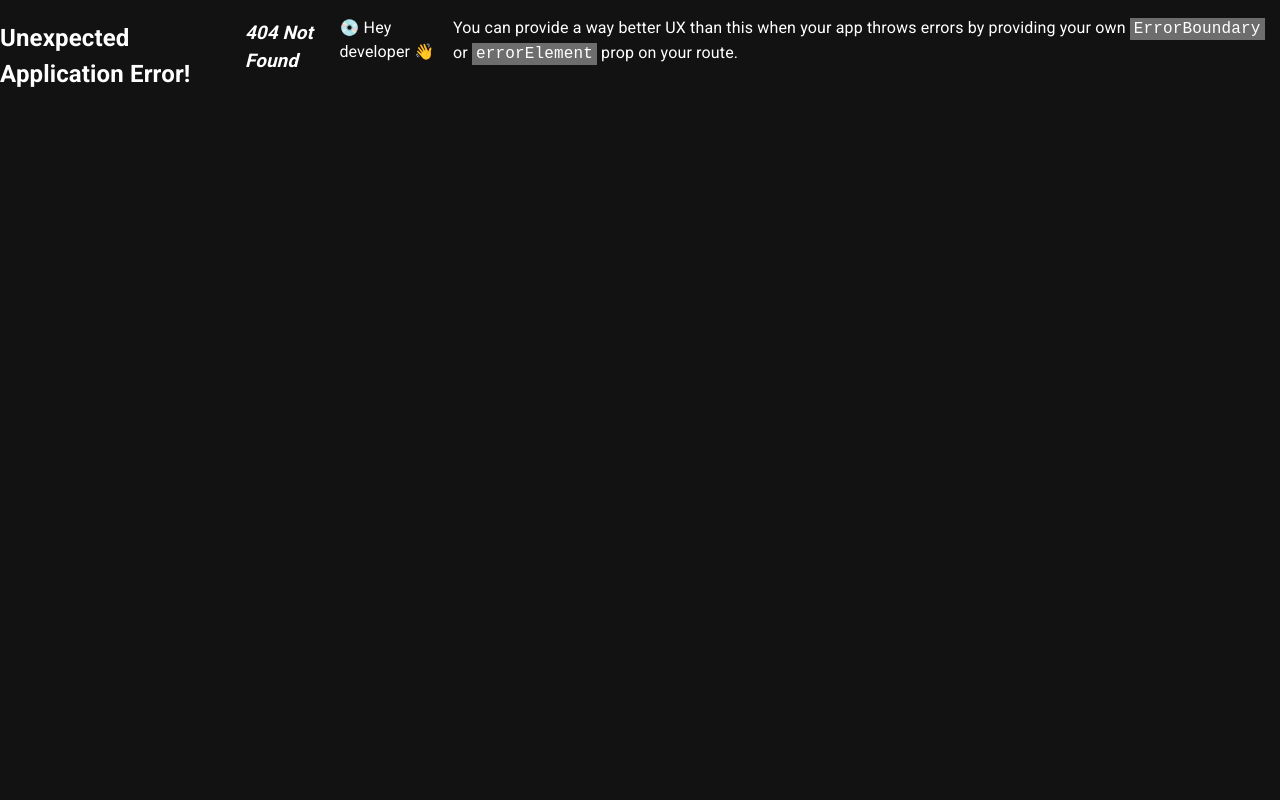
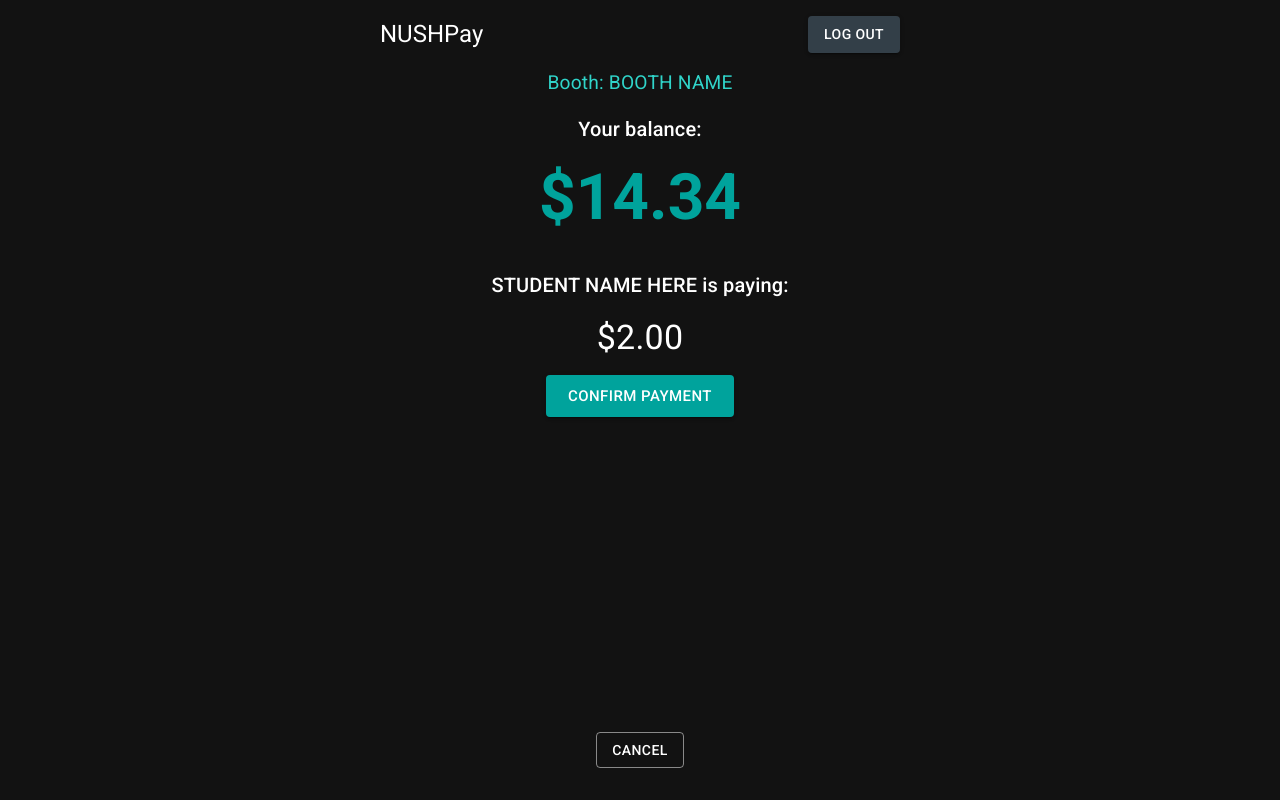
Before and after one commit to appventure-nush/excite-wallet, a React (Vite) app in the folder frontend/: page /booth/payment in a window 1280 px wide. Before the commit this address had no page. Built offline with nearby package versions, Linux system fonts and the light colour scheme; a web font is replaced by a local one.

Commit message:
Added booth view

```diff
--- /dev/null
+++ b/frontend/src/routes/booth_confirm_payment_view.tsx
@@ -0,0 +1,38 @@
+import { Button, Container, Stack, Typography, Divider, Box } from "@mui/material";
+import { Link } from "react-router-dom";
+import Header from "../components/header";
+
+export default function BoothConfirmPaymentPage() {
+  return (
+    <Container maxWidth="sm">
+      <Header />
+      <Stack
+        direction="column"
+        spacing={2}
+        sx={{
+          justifyContent: "center",
+          alignItems: "center",
+        }}
+      >
+        <Typography variant="body1">Booth: BOOTH NAME</Typography>
+        <Typography variant="h6">Your balance:</Typography>
+        <Typography variant="h3">$14.34</Typography>
+        <Divider variant="middle" />
+        <Typography variant="h6">STUDENT NAME HERE is paying:</Typography>
+        <Typography variant="h4">$2.00</Typography>
+        <Link to={"/booth"}>
+          <Button variant="contained" size="large">
+            Confirm Payment
+          </Button>
+        </Link>
+        <Box sx={{ position: "fixed", bottom: "2em" }}>
+          <Link to={"/booth"} style={{ color: "#FFFFFF" }}>
+            <Button variant="outlined" color="white">
+              Cancel
+            </Button>
+          </Link>
+        </Box>
+      </Stack>
+    </Container>
+  );
+}
--- /dev/null
+++ b/frontend/src/routes/booth_main_view.tsx
@@ -0,0 +1,35 @@
+import {
+  Button,
+  Container,
+  Stack,
+  Typography,
+} from "@mui/material";
+import { Link } from "react-router-dom";
+import Header from "../components/header";
+import QrCodeScannerIcon from '@mui/icons-material/QrCodeScanner';
+
+export default function BoothMainPage() {
+  return (
+    <Container maxWidth="sm">
+      <Header />
+      <Stack
+        direction="column"
+        spacing={2}
+        sx={{
+          justifyContent: "center",
+          alignItems: "center",
+        }}
+      >
+        <Typography variant="body1">Booth: BOOTH NAME</Typography>
+        <Typography variant="h6">Your balance:</Typography>
+        <Typography variant="h3">$14.34</Typography>
+        <img
+                className="qrcode"
+                src="https://i.kym-cdn.com/photos/images/newsfeed/001/519/479/30c.jpg"
+                alt="Scanning page idk how youre gonna implement this good luck :D"
+            />
+        <Link to={"/booth/payment"}><Button variant="contained" size="large" startIcon={<QrCodeScannerIcon />}>Scan Student's QR Code</Button></Link>
+      </Stack>
+    </Container>
+  );
+}
```
Also changed, not shown: frontend/src/main.tsx (+10 -0 lines).
